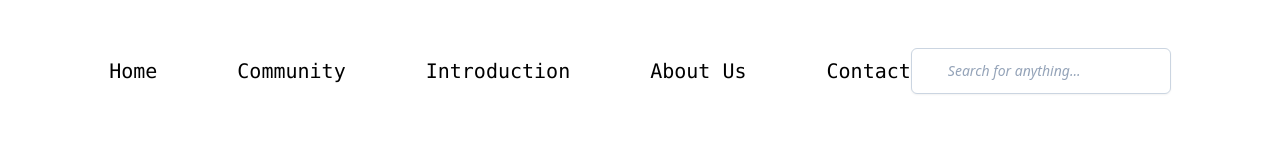
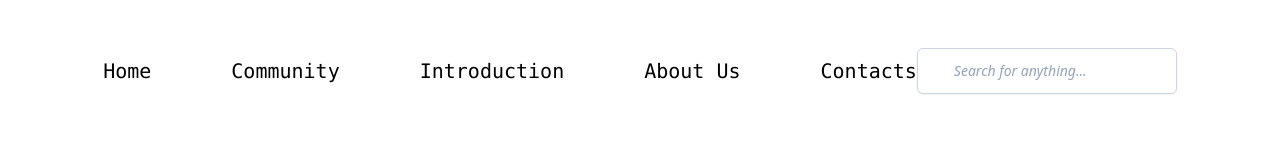
Before and after one commit to senul724/matrix-project, a React (Vite) app: page / in a window 1280 px wide. Shown: the top 160 px of the page. Built offline with nearby package versions, Linux system fonts and the light colour scheme.

Commit message:
commited

```diff
--- a/src/layout/Layout.jsx
+++ b/src/layout/Layout.jsx
@@ -18,7 +18,7 @@
             <Link to="/about us">About Us</Link>
           </li>
           <li>
-            <Link to="/contact">Contact</Link>
+            <Link to="/contact">Contacts</Link>
           </li>
         </ul>
         <label class="relative block">
```
